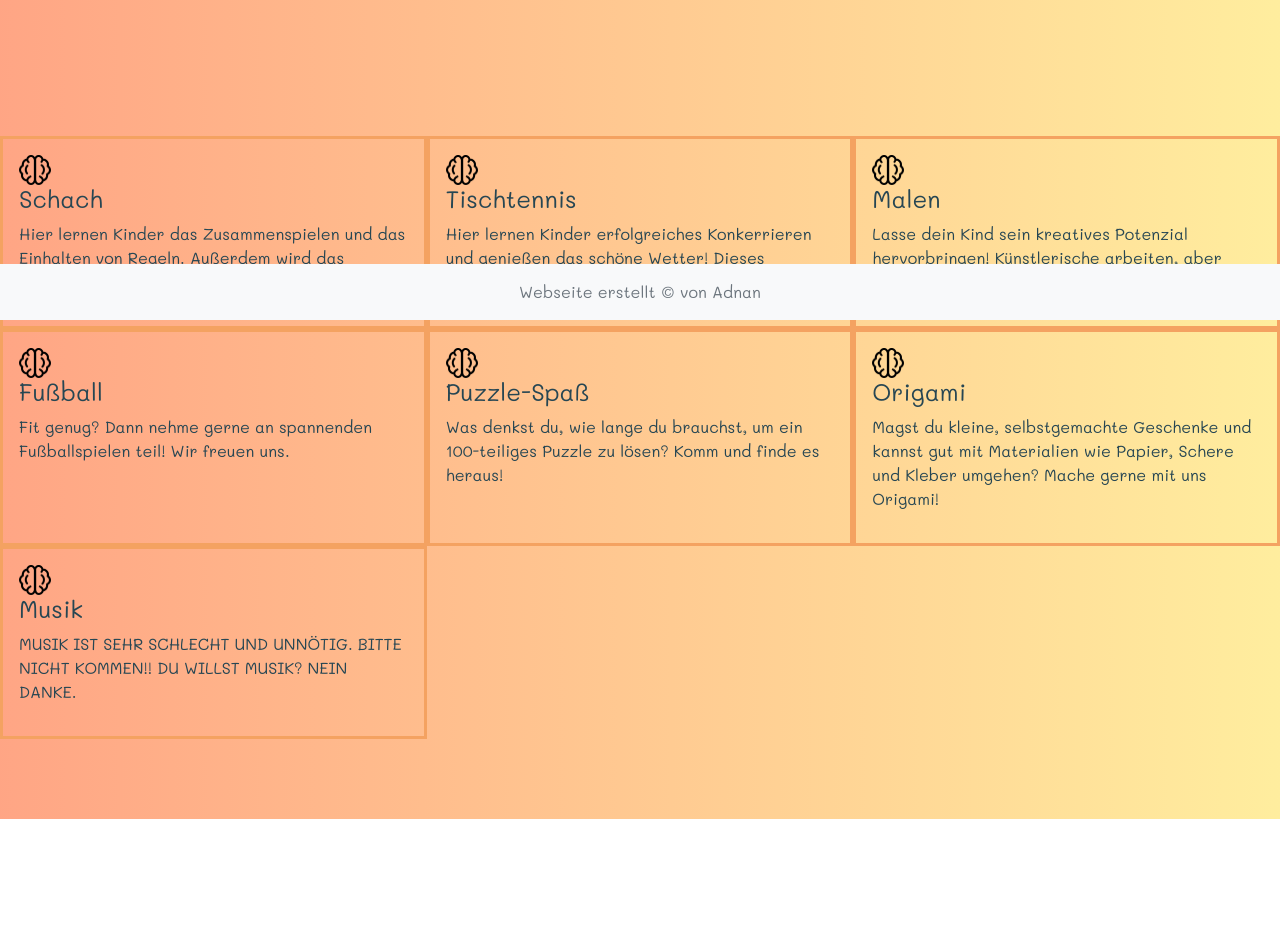
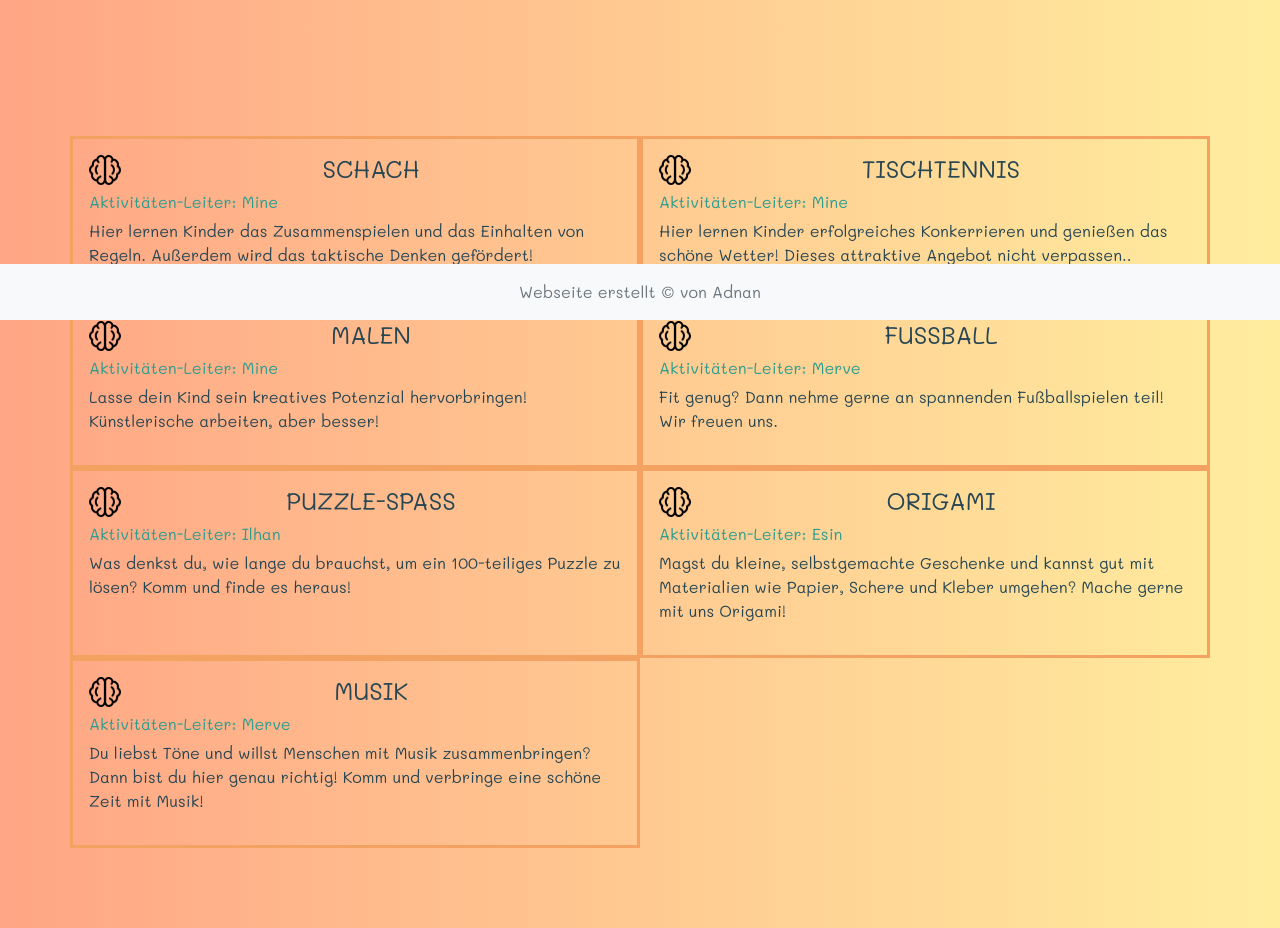
Before and after one commit to adnalp/aktivitaeten, a plain HTML site: page index.html in a window 1280 px wide. Shown: the part 480-1408 px from the top of the page. Before the commit the page ends 1299 px from the top, so only its background shows below. Drawn offline with nearby package versions, Linux system fonts and the light colour scheme.

Commit message:
activity person added

```diff
--- a/css/style.css
+++ b/css/style.css
@@ -78,13 +78,22 @@ body {
 
 .activity img {
     width: 2rem;
+    float: left;
+}
+
+.activity h4 {
+    text-align: center;
+    text-transform: uppercase;
+}
+
+.activity h6 {
+    color: #2a9d8f;
 }
 
 /*
     {
     "Charcoal":"264653",
     "Persian Green":"2a9d8f",
-    "Orange Yellow Crayola":"e9c46a",
     "Sandy Brown":"f4a261",
     "Burnt Sienna":"e76f51"
     }
--- a/index.html
+++ b/index.html
@@ -65,66 +65,74 @@
                     Klicke auf die Sonne, um die Aktivitäten zu sehen.
                 </p>
             </a>
-            <div class="container-fluid activities" id="activities">
+            <div class="container activities" id="activities">
                 <div class="row">
-                    <div class="col-lg-4 col-sm-12 activity">
+                    <div class="col-lg-6 col-sm-12 activity">
                         <img src="images/brain.png" />
                         <h4>Schach</h4>
+                        <h6>Aktivitäten-Leiter: Mine</h6>
                         <p>
                             Hier lernen Kinder das Zusammenspielen und das
                             Einhalten von Regeln. Außerdem wird das taktische
                             Denken gefördert!
                         </p>
                     </div>
-                    <div class="col-lg-4 col-sm-12 activity">
+                    <div class="col-lg-6 col-sm-12 activity">
                         <img src="images/brain.png" />
                         <h4>Tischtennis</h4>
+                        <h6>Aktivitäten-Leiter: Mine</h6>
                         <p>
                             Hier lernen Kinder erfolgreiches Konkerrieren und
                             genießen das schöne Wetter! Dieses attraktive
                             Angebot nicht verpassen..
                         </p>
                     </div>
-                    <div class="col-lg-4 col-sm-12 activity">
+                    <div class="col-lg-6 col-sm-12 activity">
                         <img src="images/brain.png" />
                         <h4>Malen</h4>
+                        <h6>Aktivitäten-Leiter: Mine</h6>
                         <p>
                             Lasse dein Kind sein kreatives Potenzial
                             hervorbringen! Künstlerische arbeiten, aber besser!
                         </p>
                     </div>
-                    <div class="col-lg-4 col-sm-12 activity">
+                    <div class="col-lg-6 col-sm-12 activity">
                         <img src="images/brain.png" />
                         <h4>Fußball</h4>
+                        <h6>Aktivitäten-Leiter: Merve</h6>
                         <p>
                             Fit genug? Dann nehme gerne an spannenden
                             Fußballspielen teil! Wir freuen uns.
                         </p>
                     </div>
-                    <div class="col-lg-4 col-sm-12 activity">
+                    <div class="col-lg-6 col-sm-12 activity">
                         <img src="images/brain.png" />
                         <h4>Puzzle-Spaß</h4>
+                        <h6>Aktivitäten-Leiter: Ilhan</h6>
                         <p>
                             Was denkst du, wie lange du brauchst, um ein
                             100-teiliges Puzzle zu lösen? Komm und finde es
                             heraus!
                         </p>
                     </div>
-                    <div class="col-lg-4 col-sm-12 activity">
+                    <div class="col-lg-6 col-sm-12 activity">
                         <img src="images/brain.png" />
                         <h4>Origami</h4>
+                        <h6>Aktivitäten-Leiter: Esin</h6>
                         <p>
                             Magst du kleine, selbstgemachte Geschenke und kannst
                             gut mit Materialien wie Papier, Schere und Kleber
                             umgehen? Mache gerne mit uns Origami!
                         </p>
                     </div>
-                    <div class="col-lg-4 col-sm-12 activity">
+                    <div class="col-lg-6 col-sm-12 activity">
                         <img src="images/brain.png" />
                         <h4>Musik</h4>
+                        <h6>Aktivitäten-Leiter: Merve</h6>
                         <p>
-                            MUSIK IST SEHR SCHLECHT UND UNNÖTIG. BITTE NICHT
-                            KOMMEN!! DU WILLST MUSIK? NEIN DANKE.
+                            Du liebst Töne und willst Menschen mit Musik
+                            zusammenbringen? Dann bist du hier genau richtig!
+                            Komm und verbringe eine schöne Zeit mit Musik!
                         </p>
                     </div>
                 </div>
```
